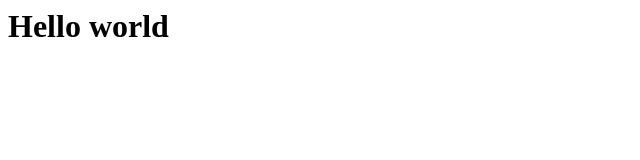
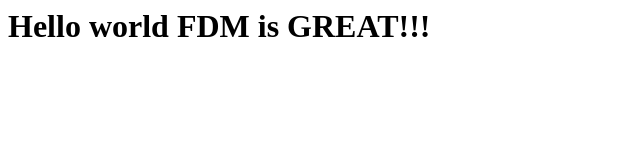
Before and after one commit to Dineshreddy865/test1, a plain HTML site: page index.html in a window 1280 px wide. Shown: the whole page, without its empty margins (0-640 px from the left). Drawn offline with Linux system fonts and the light colour scheme.

Commit message:
files added4

```diff
--- a/index.html
+++ b/index.html
@@ -5,7 +5,7 @@
 
 <body>
 
-<h1> Hello world</h1>
+<h1> Hello world FDM is GREAT!!!</h1>
 </body>
 
 
```
